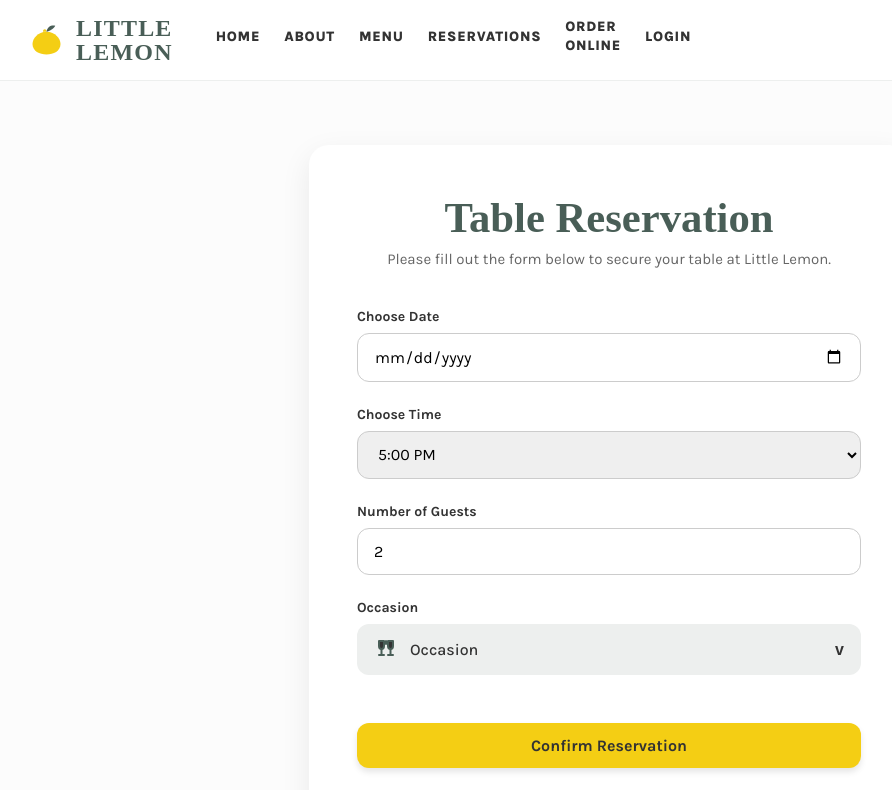
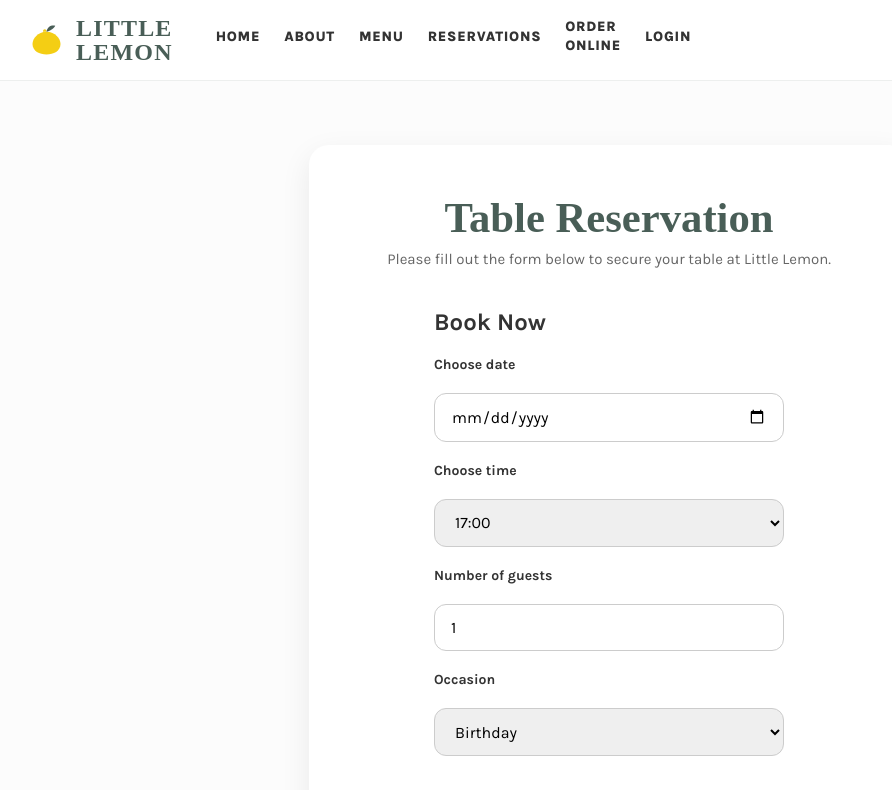
Before and after one commit to Alif4802/my-app, a React (Create React App) app: page /booking in a window 1280 px wide. Shown: the top 790 px of the page, without its empty margins (31-923 px from the left). Built offline with nearby package versions, Linux system fonts and the light colour scheme; a web font is replaced by a local one.

Commit message:
BOOKING TABLE  AND UNIT TESTING ADDED

```diff
--- /dev/null
+++ b/src/BookingForm.js
@@ -0,0 +1,87 @@
+import React, { useState } from 'react';
+
+function BookingForm({ availableTimes = [], dispatch, onSubmit }) {
+  // State variables for controlled inputs
+  const [date, setDate] = useState('');
+  const [time, setTime] = useState('17:00');
+  const [guests, setGuests] = useState('1');
+  const [occasion, setOccasion] = useState('Birthday');
+
+  const handleDateChange = (e) => {
+    const selectedDate = e.target.value;
+    setDate(selectedDate);
+    if (dispatch) {
+      dispatch({ type: 'UPDATE_TIMES', date: selectedDate });
+    }
+  };
+
+  const handleSubmit = (e) => {
+    e.preventDefault();
+    if (onSubmit) {
+      onSubmit({ date, time, guests, occasion });
+    }
+  };
+
+  return (
+    <form
+      style={{ display: 'grid', width: '100%', maxWidth: '350px', gap: '20px' }}
+      onSubmit={handleSubmit}
+    >
+      <h2>Book Now</h2>
+      <label className="form-label" htmlFor="res-date">Choose date</label>
+      <input
+        type="date"
+        id="res-date"
+        className="form-input"
+        value={date}
+        onChange={handleDateChange}
+        required
+      />
+
+      <label className="form-label" htmlFor="res-time">Choose time</label>
+      <select
+        id="res-time"
+        className="form-input"
+        value={time}
+        onChange={(e) => setTime(e.target.value)}
+      >
+        {availableTimes.map((t) => (
+          <option key={t} value={t}>{t}</option>
+        ))}
+      </select>
+
+      <label className="form-label" htmlFor="guests">Number of guests</label>
+      <input
+        type="number"
+        placeholder="1"
+        min="1"
+        max="10"
+        id="guests"
+        className="form-input"
+        value={guests}
+        onChange={(e) => setGuests(e.target.value)}
+        required
+      />
+
+      <label className="form-label" htmlFor="occasion">Occasion</label>
+      <select
+        id="occasion"
+        className="form-input"
+        value={occasion}
+        onChange={(e) => setOccasion(e.target.value)}
+      >
+        <option value="Birthday">Birthday</option>
+        <option value="Anniversary">Anniversary</option>
+      </select>
+
+      <input
+        type="submit"
+        className="btn-primary"
+        style={{ width: '100%', marginTop: '1rem', cursor: 'pointer' }}
+        value="Make Your reservation"
+      />
+    </form>
+  );
+}
+
+export default BookingForm;
--- a/src/BookingPage.js
+++ b/src/BookingPage.js
@@ -1,16 +1,12 @@
 import React, { useState } from 'react';
-import OccasionDropdown from './OccasionDropdown';
+import BookingForm from './BookingForm';
 
-function BookingPage() {
-  const [date, setDate] = useState('');
-  const [time, setTime] = useState('17:00');
-  const [guests, setGuests] = useState('2');
-  const [occasion, setOccasion] = useState('');
+function BookingPage({ availableTimes, dispatch }) {
   const [isSubmitted, setIsSubmitted] = useState(false);
+  const [bookingData, setBookingData] = useState(null);
 
-  const handleSubmit = (e) => {
-    e.preventDefault();
-    console.log('Booking details:', { date, time, guests, occasion });
+  const handleFormSubmit = (data) => {
+    setBookingData(data);
     setIsSubmitted(true);
   };
 
@@ -34,61 +30,13 @@ function BookingPage() {
               <p style={{ textAlign: 'center', color: '#666666', marginBottom: '2.5rem', fontSize: '15px' }}>
                 Please fill out the form below to secure your table at Little Lemon.
               </p>
-
-              <form className="reservation-form" onSubmit={handleSubmit}>
-                <div className="form-group">
-                  <label className="form-label" htmlFor="res-date">Choose Date</label>
-                  <input
-                    type="date"
-                    id="res-date"
-                    className="form-input"
-                    required
-                    value={date}
-                    onChange={(e) => setDate(e.target.value)}
-                  />
-                </div>
-
-                <div className="form-group">
-                  <label className="form-label" htmlFor="res-time">Choose Time</label>
-                  <select
-                    id="res-time"
-                    className="form-input"
-                    value={time}
-                    onChange={(e) => setTime(e.target.value)}
-                  >
-                    <option value="17:00">5:00 PM</option>
-                    <option value="18:00">6:00 PM</option>
-                    <option value="19:00">7:00 PM</option>
-                    <option value="20:00">8:00 PM</option>
-                    <option value="21:00">9:00 PM</option>
-                    <option value="22:00">10:00 PM</option>
-                  </select>
-                </div>
-
-                <div className="form-group">
-                  <label className="form-label" htmlFor="guests">Number of Guests</label>
-                  <input
-                    type="number"
-                    placeholder="1"
-                    min="1"
-                    max="10"
-                    id="guests"
-                    className="form-input"
-                    required
-                    value={guests}
-                    onChange={(e) => setGuests(e.target.value)}
-                  />
-                </div>
-
-                <div className="form-group">
-                  <label className="form-label">Occasion</label>
-                  <OccasionDropdown onChange={setOccasion} />
-                </div>
-
-                <button type="submit" className="btn-primary" style={{ width: '100%', marginTop: '1.5rem' }}>
-                  Confirm Reservation
-                </button>
-              </form>
+              <div style={{ display: 'flex', justifyContent: 'center' }}>
+                <BookingForm
+                  availableTimes={availableTimes}
+                  dispatch={dispatch}
+                  onSubmit={handleFormSubmit}
+                />
+              </div>
             </>
           ) : (
             <div style={{ textAlign: 'center', padding: '1rem 0' }}>
@@ -96,13 +44,26 @@ function BookingPage() {
               <p className="body-paragraph" style={{ marginBottom: '2rem', fontSize: '18px' }}>
                 Your table at Little Lemon has been reserved.
               </p>
-              <div style={{ background: '#f4f4f4', padding: '2rem', borderRadius: '12px', textAlign: 'left', marginBottom: '2.5rem', lineHeight: '1.8' }}>
-                <p><strong>Date:</strong> {date}</p>
-                <p><strong>Time:</strong> {time}</p>
-                <p><strong>Guests:</strong> {guests} people</p>
-                {occasion && <p><strong>Occasion:</strong> {occasion}</p>}
+              <div
+                style={{
+                  background: '#f4f4f4',
+                  padding: '2rem',
+                  borderRadius: '12px',
+                  textAlign: 'left',
+                  marginBottom: '2.5rem',
+                  lineHeight: '1.8'
+                }}
+              >
+                <p><strong>Date:</strong> {bookingData.date}</p>
+                <p><strong>Time:</strong> {bookingData.time}</p>
+                <p><strong>Guests:</strong> {bookingData.guests} people</p>
+                <p><strong>Occasion:</strong> {bookingData.occasion}</p>
               </div>
-              <a href="/" className="btn-primary" style={{ textDecoration: 'none', display: 'inline-block', padding: '0.8rem 3rem' }}>
+              <a
+                href="/"
+                className="btn-primary"
+                style={{ textDecoration: 'none', display: 'inline-block', padding: '0.8rem 3rem' }}
+              >
                 Back to Home
               </a>
             </div>
--- a/src/Main.js
+++ b/src/Main.js
@@ -1,14 +1,41 @@
-import React from 'react';
+import React, { useReducer } from 'react';
 import { Routes, Route } from 'react-router-dom';
 import HomePage from './HomePage';
 import BookingPage from './BookingPage';
 
+// Reducer function to update times based on selected date
+export const updateTimes = (state, action) => {
+  switch (action.type) {
+    case 'UPDATE_TIMES':
+      // For now, return the same static list of times
+      return ['17:00', '18:00', '19:00', '20:00', '21:00', '22:00'];
+    default:
+      return state;
+  }
+};
+
+// Initializer function for available booking times
+export const initializeTimes = () => {
+  return ['17:00', '18:00', '19:00', '20:00', '21:00', '22:00'];
+};
+
 function Main() {
+  // Setup useReducer hook for available times
+  const [availableTimes, dispatch] = useReducer(updateTimes, [], initializeTimes);
+
   return (
     <main>
       <Routes>
         <Route path="/" element={<HomePage />} />
-        <Route path="/booking" element={<BookingPage />} />
+        <Route
+          path="/booking"
+          element={
+            <BookingPage
+              availableTimes={availableTimes}
+              dispatch={dispatch}
+            />
+          }
+        />
       </Routes>
     </main>
   );
```
Also changed, not shown: 1 other file (tests, documents, lock files or other folders).
